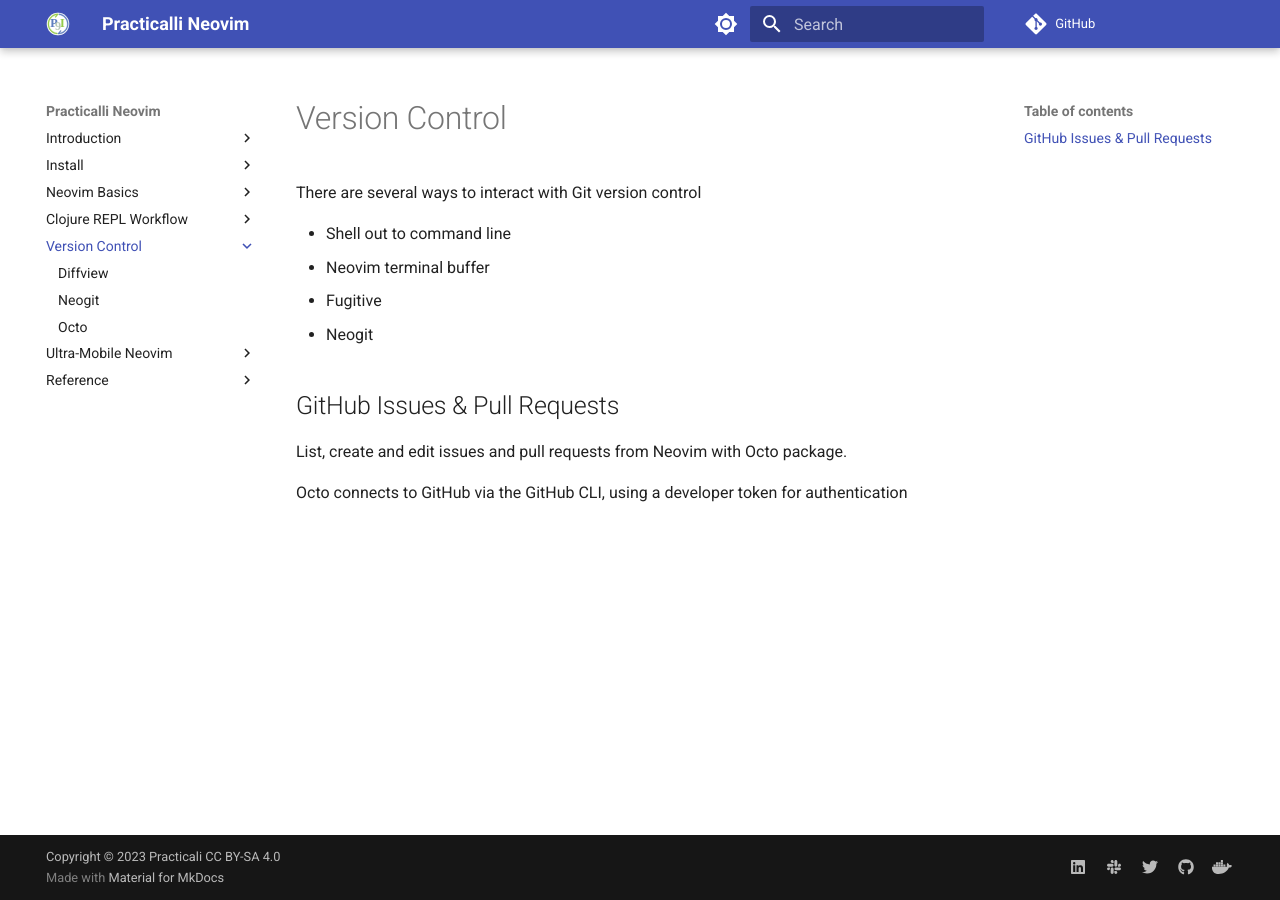
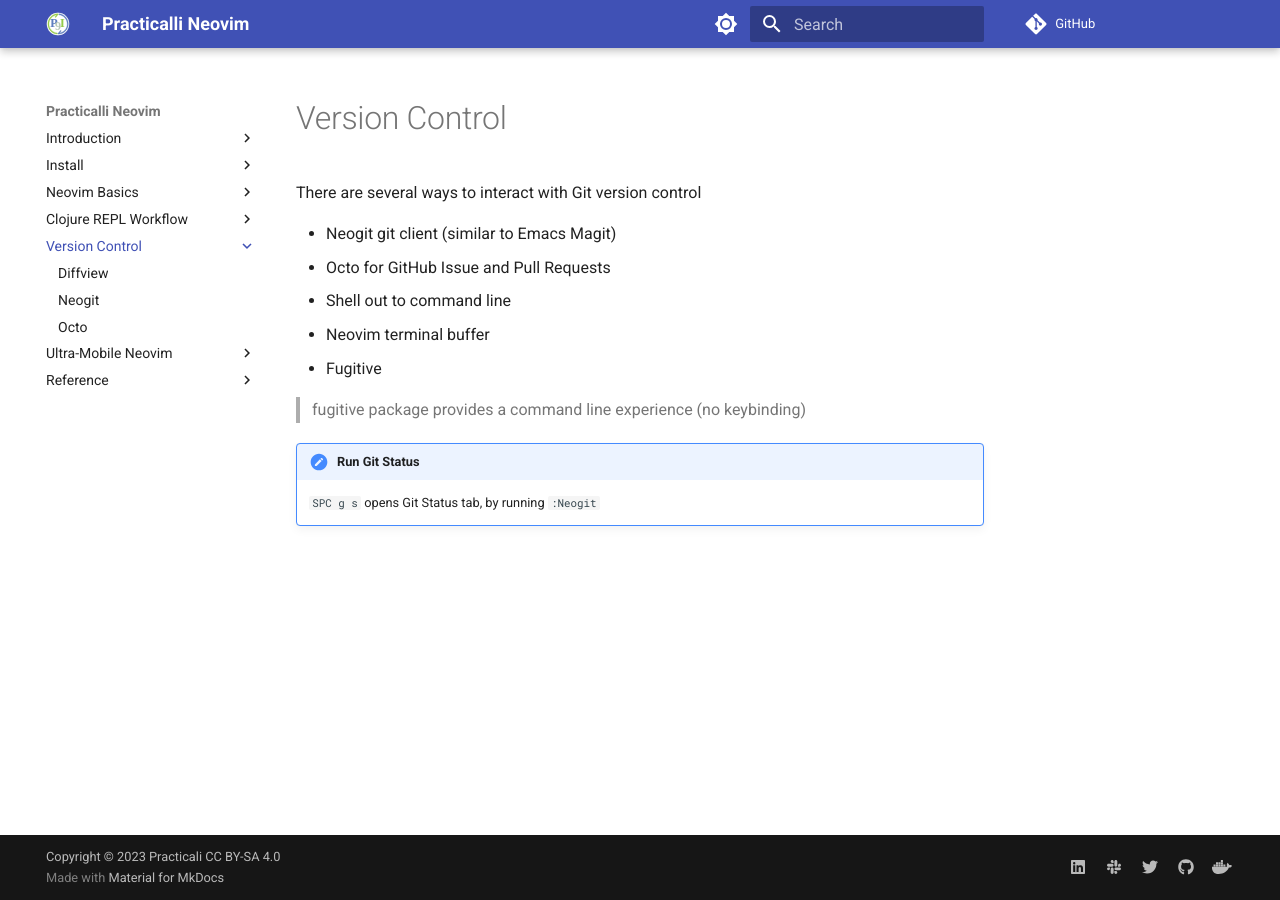
Before and after one commit to practicalli/neovim, an MkDocs documentation site: the page built from docs/version-control/index.md, in a window 1280 px wide. Built offline with MkDocs 1.6.1 and Material for MkDocs 9.7.7, drawn with Linux system fonts in a browser that asks for light colours; comment, search, counter and statistics services are not loaded.

Commit message:
version-control: index and octo updates
remove duplicated content and place all details in the respective pages,
simplifying the index page

```diff
--- a/docs/version-control/index.md
+++ b/docs/version-control/index.md
@@ -2,13 +2,14 @@
 
 There are several ways to interact with Git version control
 
+* Neogit git client (similar to Emacs Magit)
+* Octo for GitHub Issue and Pull Requests
 * Shell out to command line
 * Neovim terminal buffer
 * Fugitive
-* Neogit
 
-## GitHub Issues & Pull Requests
+> fugitive package provides a command line experience (no keybinding)
 
-List, create and edit issues and pull requests from Neovim with Octo package.
 
-Octo connects to GitHub via the GitHub CLI, using a developer token for authentication
+!!! HINT "Run Git Status"
+    `SPC g s` opens Git Status tab, by running `:Neogit`
--- a/mkdocs.yml
+++ b/mkdocs.yml
@@ -34,7 +34,6 @@
       - neovim-basics/index.md
       - File Buffer Window: neovim-basics/files-buffers-windows.md
       - Comments: neovim-basics/comments.md
-      - Git & GitHub: neovim-basics/git-github.md
       - LSP: neovim-basics/language-server-protocol.md
       - Package Manager: neovim-basics/package-management.md
       - Multiple Cursors: neovim-basics/multiple-cursors.md
```
Also changed, not shown: docs/neovim-basics/git-github.md (deleted, +0 -69 lines), docs/version-control/octo.md (+13 -2 lines).
